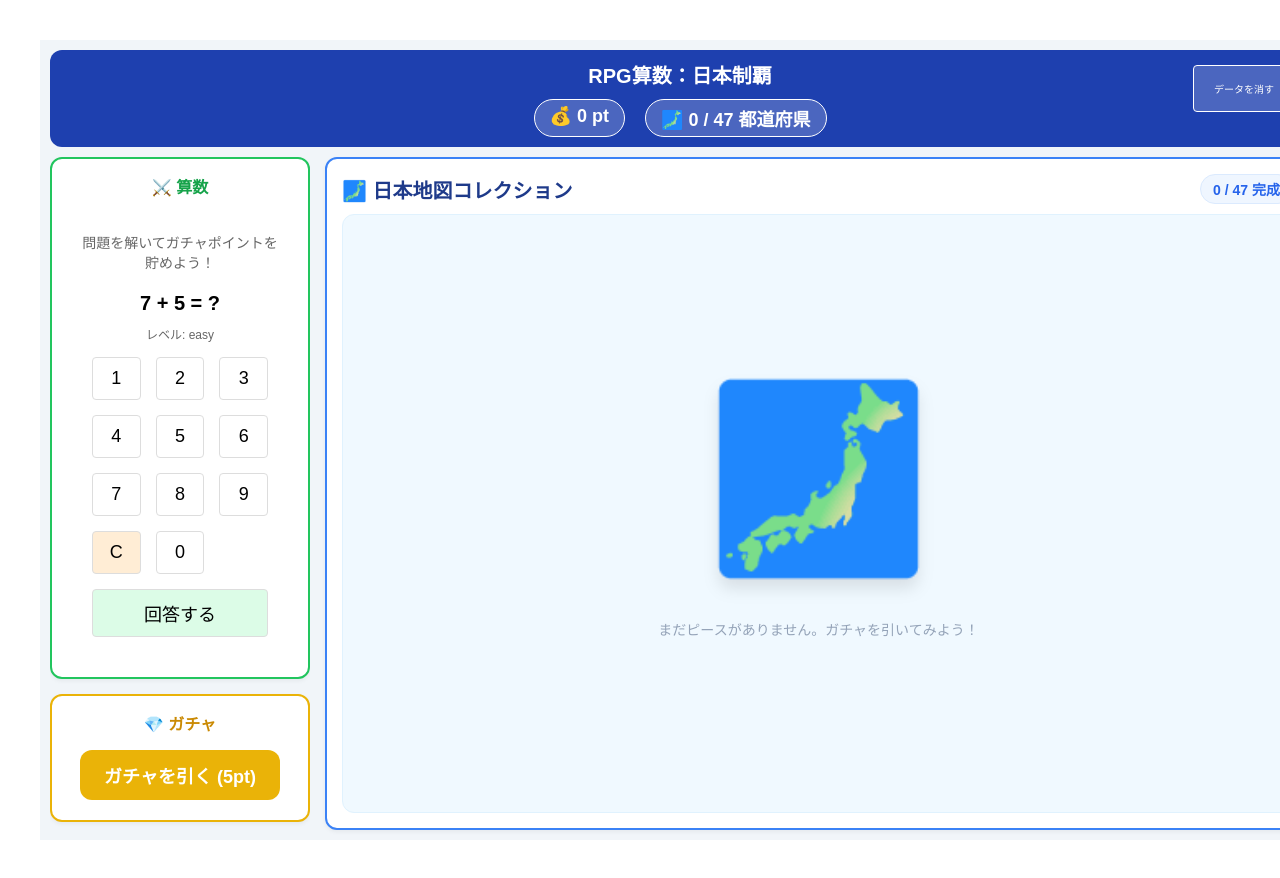
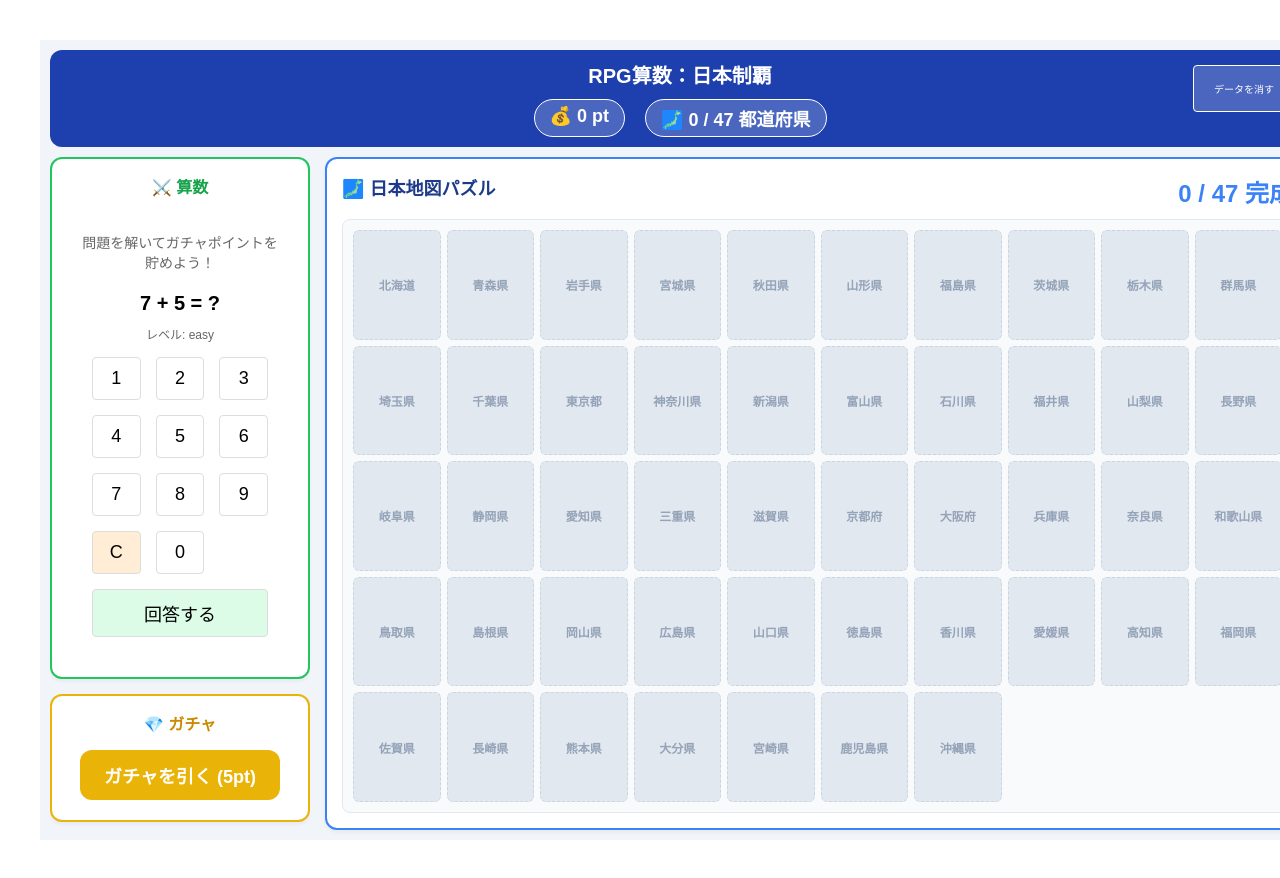
Before and after one commit to kotani6053/manaho0610, a React (Vite) app: page / in a window 1280 px wide. Shown: the top 878 px of the page. Built offline with nearby package versions, Linux system fonts and the light colour scheme; the HTML template or start-up script is replaced by a standard one.

Commit message:
Update MapCollection.jsx

```diff
--- a/src/components/MapCollection.jsx
+++ b/src/components/MapCollection.jsx
@@ -1,106 +1,57 @@
 import React from 'react';
 
+const PREFECTURES = [
+  "北海道", "青森県", "岩手県", "宮城県", "秋田県", "山形県", "福島県",
+  "茨城県", "栃木県", "群馬県", "埼玉県", "千葉県", "東京都", "神奈川県",
+  "新潟県", "富山県", "石川県", "福井県", "山梨県", "長野県", "岐阜県",
+  "静岡県", "愛知県", "三重県", "滋賀県", "京都府", "大阪府", "兵庫県",
+  "奈良県", "和歌山県", "鳥取県", "島根県", "岡山県", "広島県", "山口県",
+  "徳島県", "香川県", "愛媛県", "高知県", "福岡県", "佐賀県", "長崎県",
+  "熊本県", "大分県", "宮崎県", "鹿児島県", "沖縄県"
+];
+
 function MapCollection({ obtained }) {
-  // 都道府県を視覚的に大きく見せるためのコンテナ
   return (
-    <div style={{
-      width: '100%',
-      height: '100%',
-      display: 'flex',
-      flexDirection: 'column',
-      position: 'relative'
-    }}>
-      <div style={{
-        display: 'flex',
-        justifyContent: 'space-between',
-        alignItems: 'center',
-        marginBottom: '10px'
-      }}>
-        <h2 style={{ margin: 0, fontSize: '20px', color: '#1e3a8a' }}>🗾 日本地図コレクション</h2>
-        <div style={{
-          padding: '4px 12px',
-          backgroundColor: '#eff6ff',
-          borderRadius: '20px',
-          fontSize: '14px',
-          fontWeight: 'bold',
-          color: '#2563eb',
-          border: '1px solid #dbeafe'
-        }}>
-          {obtained.length} / 47 完成
-        </div>
+    <div style={{ height: '100%', display: 'flex', flexDirection: 'column' }}>
+      <div style={{ display: 'flex', justifyContent: 'space-between', marginBottom: '10px' }}>
+        <h2 style={{ margin: 0, fontSize: '18px', color: '#1e3a8a' }}>🗾 日本地図パズル</h2>
+        <span style={{ fontWeight: 'bold', color: '#3b82f6' }}>{obtained.length} / 47 完成</span>
       </div>
 
       <div style={{
         flex: 1,
-        width: '100%',
-        backgroundColor: '#f0f9ff', // 海をイメージした薄い青
-        borderRadius: '12px',
+        display: 'grid',
+        gridTemplateColumns: 'repeat(auto-fill, minmax(80px, 1fr))', // タイルを大きく配置
+        gridAutoRows: 'minmax(50px, 1fr)',
+        gap: '6px',
+        overflowY: 'auto',
+        padding: '10px',
+        backgroundColor: '#f8fafc',
+        borderRadius: '8px',
+        border: '1px solid #e2e8f0'
+      }}>
+        {PREFECTURES.map(pref => {
+          const isObtained = obtained.includes(pref);
+          return (
+            <div key={pref} style={{
               display: 'flex',
+              alignItems: 'center',
               justifyContent: 'center',
-        alignItems: 'center',
-        position: 'relative',
-        overflow: 'hidden',
-        border: '1px solid #e0f2fe'
-      }}>
-        {/* 実際の地図SVGを使用する場合、ここが 100% で広がります。
-            今は仮の巨大アイコンとリストでサイズ感を出しています。
-        */}
-        <div style={{
-          width: '90%',
-          height: '90%',
-          display: 'flex',
-          flexDirection: 'column',
-          justifyContent: 'center',
-          alignItems: 'center',
-          gap: '20px'
-        }}>
-          {/* 地図のイメージを大きく配置 */}
-          <div style={{
-            fontSize: '180px',
-            filter: 'drop-shadow(0 10px 8px rgb(0 0 0 / 0.1))',
-            userSelect: 'none'
-          }}>
-            🗾
-          </div>
-
-          {/* 獲得した都道府県のタグクラウド（地図の周りに散りばめるイメージ） */}
-          <div style={{
-            display: 'flex',
-            flexWrap: 'wrap',
-            gap: '6px',
-            justifyContent: 'center',
-            maxWidth: '100%',
-            overflowY: 'auto'
-          }}>
-            {obtained.length === 0 ? (
-              <p style={{ color: '#94a3b8', fontSize: '14px' }}>まだピースがありません。ガチャを引いてみよう！</p>
-            ) : (
-              obtained.map((name, index) => (
-                <span key={index} style={{
-                  padding: '4px 10px',
-                  backgroundColor: '#3b82f6',
-                  color: 'white',
               borderRadius: '6px',
               fontSize: '12px',
               fontWeight: 'bold',
-                  boxShadow: '0 2px 4px rgba(0,0,0,0.1)',
-                  animation: 'popIn 0.3s ease-out'
+              transition: 'all 0.3s ease',
+              backgroundColor: isObtained ? '#3b82f6' : '#e2e8f0',
+              color: isObtained ? 'white' : '#94a3b8',
+              border: isObtained ? 'none' : '1px dashed #cbd5e1',
+              boxShadow: isObtained ? '0 2px 4px rgba(59, 130, 246, 0.4)' : 'none',
+              transform: isObtained ? 'scale(1.02)' : 'scale(1)'
             }}>
-                  {name}
-                </span>
-              ))
-            )}
+              {pref}
             </div>
+          );
+        })}
       </div>
-      </div>
-
-      {/* アニメーション用のCSS */}
-      <style>{`
-        @keyframes popIn {
-          0% { transform: scale(0.5); opacity: 0; }
-          100% { transform: scale(1); opacity: 1; }
-        }
-      `}</style>
     </div>
   );
 }
```
Lines whose indentation alone changed are shown as unchanged.
